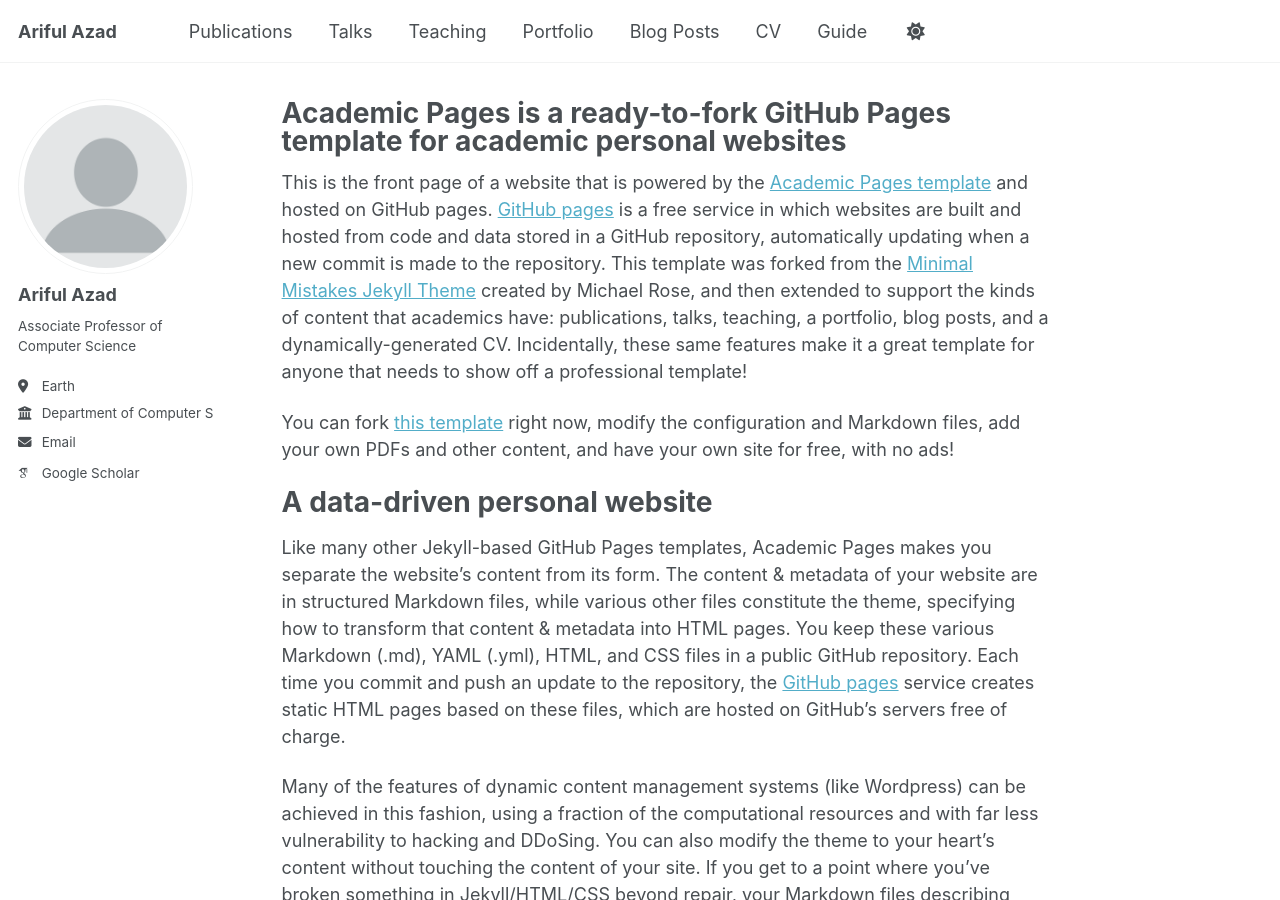
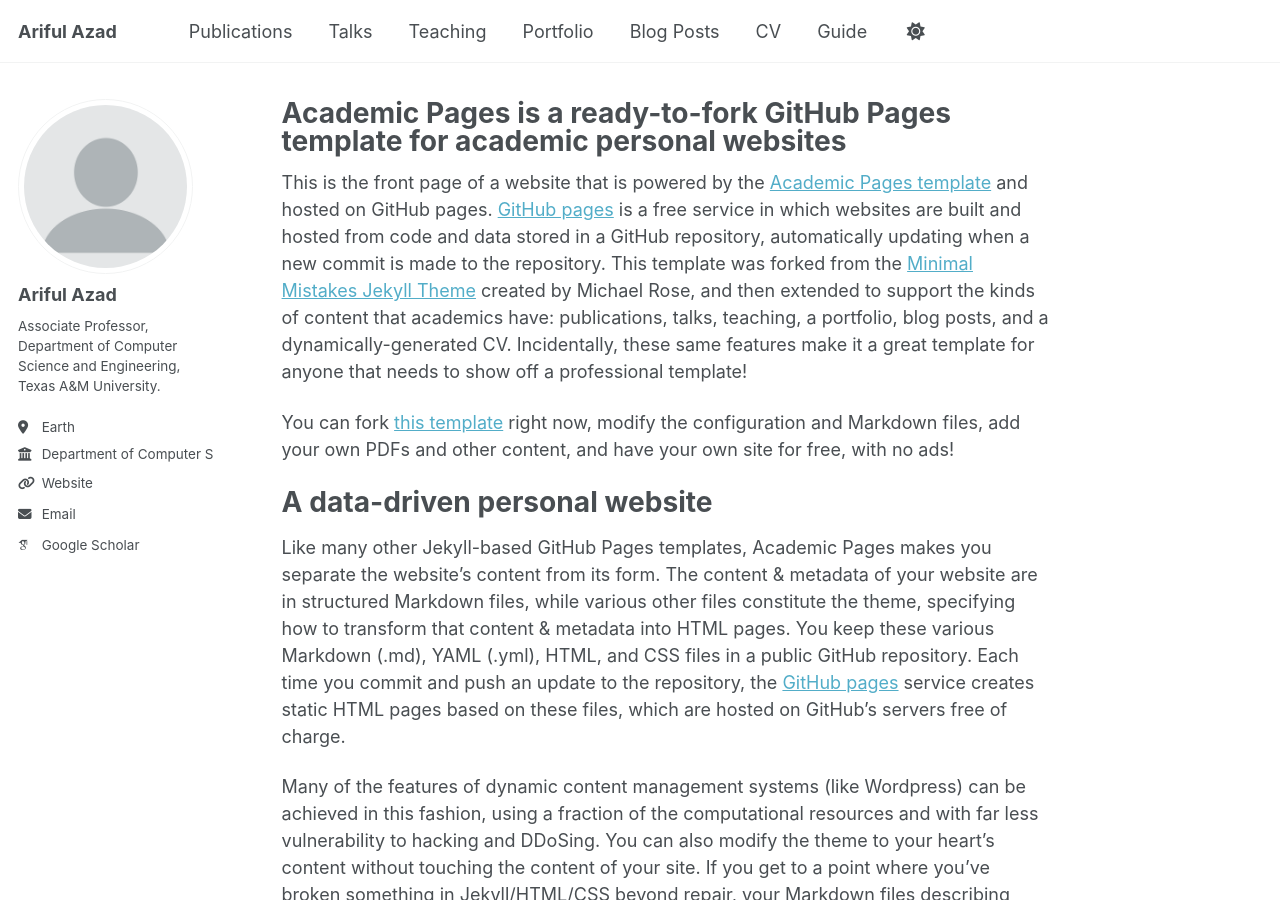
Before and after one commit to arifulazad/arifulazad.github.io, a Jekyll site: the page built from _pages/about.md, in a window 1280 px wide and 900 px high. Built offline with Jekyll 4.4.1, drawn with Linux system fonts in a browser that asks for light colours; some web fonts are replaced; a script that is not in the unit is left out.

Commit message:
Update _config.yml

```diff
--- a/_config.yml
+++ b/_config.yml
@@ -25,10 +25,10 @@ author:
   avatar           : "profile.png"
   name             : "Ariful Azad"
   pronouns         : # example: "she/her"
-  bio              : "Associate Professor of Computer Science"
+  bio              : "Associate Professor, Department of Computer Science and Engineering, Texas A&M University."
   location         : "Earth"
   employer         : "Department of Computer Science and Engineering, Texas A&M University"
-  uri              : # URL
+  uri              : https://engineering.tamu.edu/cse/index.html
   email            : "ariful@tamu.edu"
 
   # Academic websites
```
